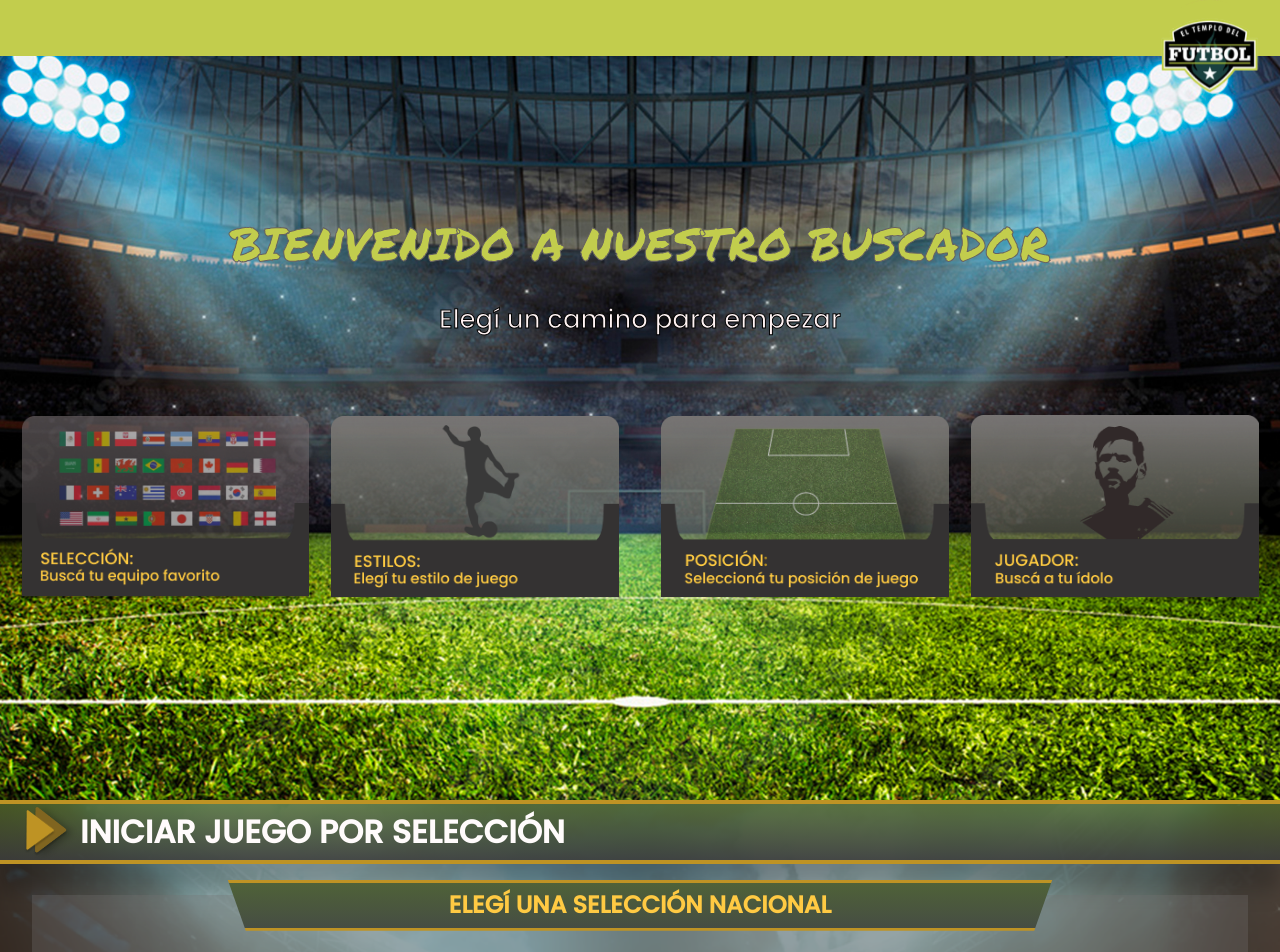
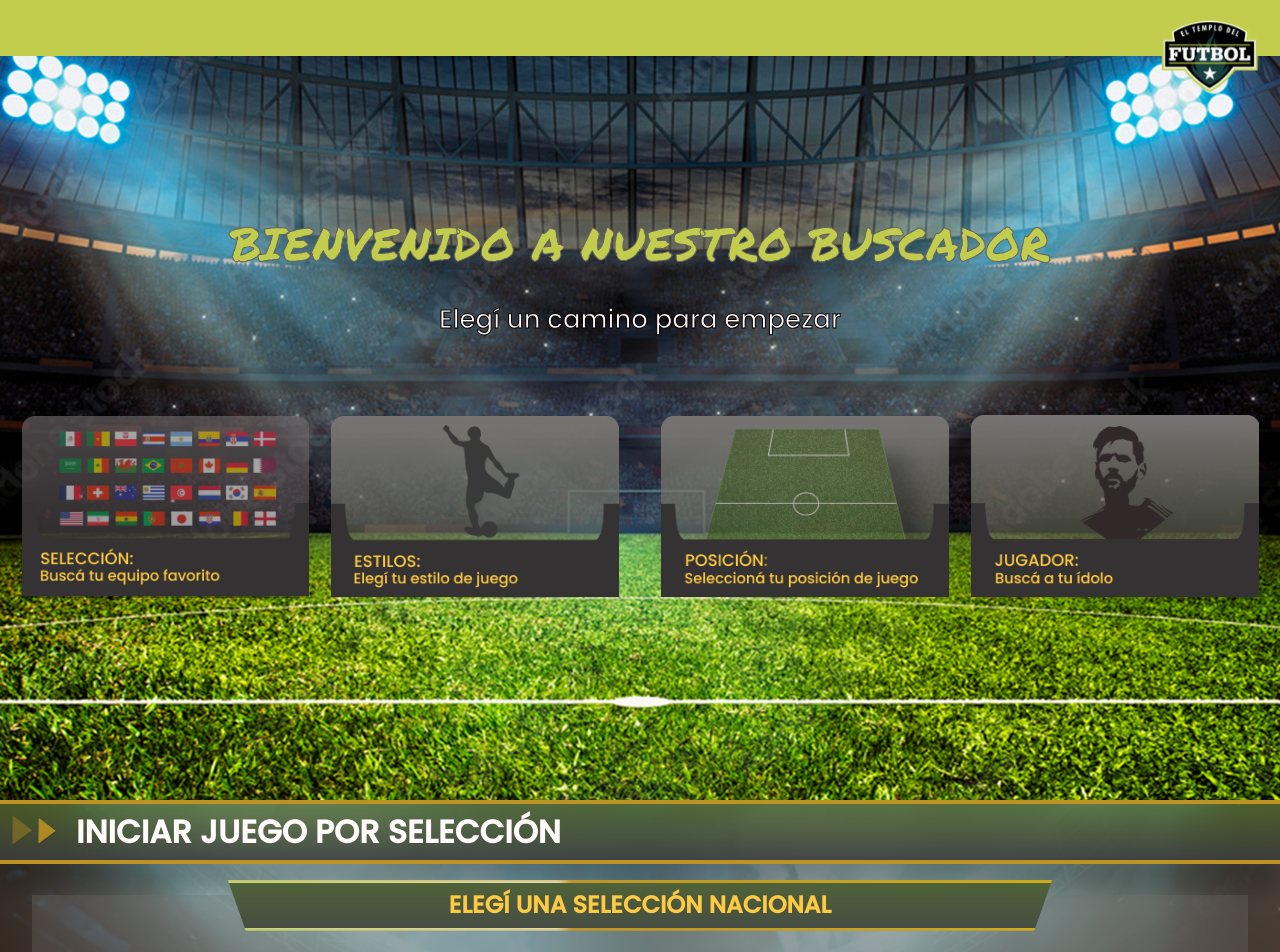
Before and after one commit to fedeteyssan/soccer, a React (Create React App) app: page /home in a window 1280 px wide. Shown: the top 952 px of the page. Built offline with nearby package versions, Linux system fonts and the light colour scheme.

Commit message:
Agregando flechas + efecto subtitulo + botones reset

```diff
--- a/src/components/home/Home.scss
+++ b/src/components/home/Home.scss
@@ -213,7 +213,6 @@
             color:#ffca43;
             text-transform: uppercase;
 
-            background: linear-gradient(180deg, #4F6238 0%, #464D43 100%);
             clip-path: polygon(4% 0, 96% 0, 94% 100%, 6% 100%);
 
             border: 3px solid #be9324;
@@ -224,6 +223,52 @@
             margin: 1rem auto 0 auto;
             position: relative;
             z-index: 2;
+
+            &:before {
+                content: "";
+                background: linear-gradient(
+                  45deg,
+                  #be9324,
+                  #fffb00,
+                  #48ff00,
+                  #FFFF,
+                );
+                position: absolute;
+                top: -2px;
+                left: -2px;
+                background-size: 400%;
+                z-index: -1;
+                filter: blur(5px);
+                -webkit-filter: blur(5px);
+                width: calc(100% + 4px);
+                height: calc(100% + 4px);
+                animation: glowing 10s linear infinite;
+                transition: opactiy 0.3s ease-in-out;
+            }
+
+            @keyframes glowing {
+                0% {
+                  background-position: 0 0;
+                }
+
+
+                100% {
+                  background-position: 400% 0;
+                }
+
+
+            }
+
+            &:after {
+                z-index: -1;
+                content: "";
+                position: absolute;
+                width: 100%;
+                height: 100%;
+                background: linear-gradient(180deg, #4F6238 0%, #464D43 100%);
+                left: 0;
+                top: 0;
+            }
 
             /*Tablet*/
              @media only screen and (min-width:426px) and (max-width: 800px)  {
@@ -242,9 +287,13 @@
         }
 
         .subtitulo-estilos{
-            background: linear-gradient(180deg, rgba(146, 117, 117, 0.8) 0%, rgba(61, 52, 51, 0.8) 100%);
+
+
+            &:after {
+                background: linear-gradient(180deg, #811111 0%, rgba(59,60,58,0.9) 100%);
+            }
+
         }
-
     }
 
     .seccion-busqueda-selecciones{
--- a/src/components/tituloSeccion/TituloSeccion.jsx
+++ b/src/components/tituloSeccion/TituloSeccion.jsx
@@ -1,14 +1,14 @@
 import "../tituloSeccion/TituloSeccion.scss";
 import Arrow1 from "../../Multimedia/arrow1.png";
-import Arrow2 from "../../Multimedia/arrow2.png";
+
 
 const TituloSeccion = (props) => {
 
     return (
         <div className={props.className}>
             <div className="arrows">
-                <img src={Arrow1} alt="" className="arrow1" />
-                <img src={Arrow2} alt="" className="arrow2" />
+                <img src={Arrow1} alt="" className="arrow arrow1" />
+                <img src={Arrow1} alt="" className="arrow arrow2" />
             </div>
             <h2>{props.text}</h2>
         </div>
--- a/src/components/tituloSeccion/TituloSeccion.scss
+++ b/src/components/tituloSeccion/TituloSeccion.scss
@@ -25,6 +25,7 @@
         font-size: 2rem;
         color: #fffbfb;
         margin:0;
+        padding-left: 2rem;
 
         /*Tablet*/
          @media only screen and (min-width:426px) and (max-width: 800px)  {
@@ -41,42 +42,77 @@
         display: flex;
         align-items: center;
 
+        @keyframes bounceAlpha {
+            0% {opacity: 1; transform: translateX(0px) scale(1);}
+            25%{opacity: 0; transform:translateX(10px) scale(0.9);}
+            26%{opacity: 0; transform:translateX(-10px) scale(0.9);}
+            55% {opacity: 1; transform: translateX(0px) scale(1);}
+        }
 
+        .bounceAlpha {
+            animation-name: bounceAlpha;
+            animation-duration:1.4s;
+            animation-iteration-count:infinite;
+            animation-timing-function:linear;
+        }
+
+        .arrow{
+            animation-name: bounceAlpha;
+            animation-duration:1.4s;
+            animation-iteration-count:infinite;
+            animation-timing-function:linear;
+        }
 
         .arrow1{
             position: relative;
-            left:1.5rem;
-            width: 2rem;
+            left:1rem;
+            width: 1.5rem;
 
             /*Tablet*/
             @media only screen and (min-width:426px) and (max-width: 800px)  {
                 width: 1rem;
-                left: 0.75rem;
+                left: 1.5rem;
             }
 
             /*Mobile*/
             @media only screen and (max-width: 425px)  {
-                width:0.8rem;
-                left: 0.45rem;
+                width:0.75rem;
+                left: 1.45rem;
+            }
+
+            animation-name: bounceAlpha;
+            animation-duration:1.4s;
+            animation-delay:0.2s;
+            animation-iteration-count:infinite;
+            animation-timing-function:linear;
+
+            &.bounceAlpha {
+                animation-name: bounceAlpha;
+                animation-duration:1.4s;
+                animation-delay:0.2s;
+                animation-iteration-count:infinite;
+                animation-timing-function:linear;
             }
         }
 
 
-
         .arrow2{
-            width: 3rem;
+            width: 1.25rem;
+            position: relative;
+            left: 0.9rem;
 
             /*Tablet*/
             @media only screen and (min-width:426px) and (max-width: 800px)  {
-                width:1.5rem ;
+                width:0.9rem ;
+                left: 1.4rem;
             }
 
             /*Mobile*/
             @media only screen and (max-width: 425px)  {
-                width:1rem;
+                width:0.6rem;
+                left: 1.4rem;
             }
         }
-
 
     }
 }
--- a/src/containers/ListadoBotinesEstilos.jsx
+++ b/src/containers/ListadoBotinesEstilos.jsx
@@ -32,13 +32,16 @@ const ListadoBotinesEsilos = () => {
 
     function handleChange(value) {
     history.push(`/estilo?estilo=${estiloID}&posicion=${posicionID}&seleccion=${value}`);
+    window.scrollTo(0, 0);
     }
 
     function handleChangeSeleccion(value) {
         history.push(`/estilo?estilo=${estiloID}&posicion=${posicionID}&seleccion=${value}`);
+        window.scrollTo(0, 0);
     }
     function handleChangePosicion(value) {
         history.push(`/estilo?estilo=${estiloID}&seleccion=${seleccionID}&posicion=${value}`);
+        window.scrollTo(0, 0);
     }
 
 
@@ -159,7 +162,7 @@ const ListadoBotinesEsilos = () => {
 
                     <h4>FILTROS</h4>
 
-                    <div className="filtro">
+                    <div className="filtro filtro1">
                         <span>POSICION</span>
                         <img className={flagPosicion?"open flecha":"close flecha"}  onClick={handleClick} src= {require ("../Multimedia/arrowDown.png")} alt="" />
                     </div>
@@ -169,7 +172,7 @@ const ListadoBotinesEsilos = () => {
                         <div className="tactica-sidebar">
                             <img src= {require ("../Multimedia/cancha-sidebar.png")} alt="" />
 
-                            <Link to={`/estilo?estilo=${estiloID}&seleccion=${seleccionID}`}><button className="reset">X</button></Link>
+                            <Link to={`/estilo?estilo=${estiloID}&seleccion=${seleccionID}`} onClick={handleClick}><button className="reset">{posicionID!=="null"?posicionID:""} X</button></Link>
 
                             <Link to={`/estilo?estilo=${estiloID}&seleccion=${seleccionID}&posicion=Arquero`}><button className="boton-pos pos-arq">ARQ</button></Link>
 
--- a/src/containers/ListadoBotinesPosiciones.jsx
+++ b/src/containers/ListadoBotinesPosiciones.jsx
@@ -32,15 +32,18 @@ const ListadoBotinesPosiciones = () => {
 
     let history = useHistory();
     function handleChange(value) {
-    history.push(`/posicion?posicion=${posicionID}&estilo=${estiloID}&seleccion=${value}`);
+        history.push(`/posicion?posicion=${posicionID}&estilo=${estiloID}&seleccion=${value}`);
+        window.scrollTo(0, 0);
     }
 
     function handleChangeSeleccion(value) {
-    history.push(`/posicion?posicion=${posicionID}&estilo=${estiloID}&seleccion=${value}`);
+        history.push(`/posicion?posicion=${posicionID}&estilo=${estiloID}&seleccion=${value}`);
+        window.scrollTo(0, 0);
     }
 
     function handleChangeEstilo(value) {
         history.push(`/posicion?posicion=${posicionID}&seleccion=${seleccionID}&estilo=${value}`);
+        window.scrollTo(0, 0);
     }
 
     const getbotines = (dataBase) =>
@@ -154,12 +157,14 @@ const ListadoBotinesPosiciones = () => {
 
                     <h4>FILTROS</h4>
 
-                    <div className="filtro">
+                    <div className="filtro filtro1">
                         <span>ESTILO DE JUEGO</span>
                         <img className={flagEstilo?"open flecha":"close flecha"} onClick={handleClick2} src= {require ("../Multimedia/arrowDown.png")} alt="" />
                     </div>
 
                     {flagEstilo && (<div className="contenedor-estilos">
+
+                        <Link to={`/posicion?posicion=${posicionID}&seleccion=${seleccionID}`} onClick={handleClick2}><button className="reset">{estiloID!=="null"?estiloID:""} X</button></Link>
 
                         <div className="contenedor-botones">
                             <div className="botones-estilo">
@@ -175,7 +180,7 @@ const ListadoBotinesPosiciones = () => {
                             <div className="botones-estilo">
                                 <Link to={`/posicion?posicion=${posicionID}&seleccion=${seleccionID}&estilo=Imparable`}><input type="button" id="Imparable"></input></Link>
                                 <label for="Imparable">IMPARABLE</label>
-                        </div>
+                            </div>
 
                         </div>
 
@@ -191,14 +196,11 @@ const ListadoBotinesPosiciones = () => {
                             </div>
 
                             <div className="botones-estilo">
-                            <   Link to={`/posicion?posicion=${posicionID}&seleccion=${seleccionID}&estilo=Intuitivo`}><input type="button" id="Intuitivo"></input></Link>
+                                <Link to={`/posicion?posicion=${posicionID}&seleccion=${seleccionID}&estilo=Intuitivo`}><input type="button" id="Intuitivo"></input></Link>
                                 <label for="Intuitivo">INTUITIVO</label>
-                        </div>
+                            </div>
 
                         </div>
-
-                        <Link to={`/posicion?posicion=${posicionID}&seleccion=${seleccionID}`}><button className="reset">X</button></Link>
-
 
                     </div>
                     )}
--- a/src/containers/ListadoBotinesPosiciones.scss
+++ b/src/containers/ListadoBotinesPosiciones.scss
@@ -209,7 +209,6 @@
             img{
                 position: relative;
                 left: 160px;
-                top: 5px;
                 width: 1.25rem;
             }
 
@@ -222,6 +221,11 @@
             }
         }
 
+        .filtro1{
+            position: relative;
+            bottom: 1.5rem;
+        }
+
         .contenedor-estilos{
 
             display: flex;
@@ -229,18 +233,19 @@
             background: linear-gradient(180deg, #FDFDFD 0%, rgba(245, 245, 243, 0.59) 100%);
             border-radius: 12px;
             margin: 1rem 1.5rem;
-            padding-left: 1rem;
+            padding: 0 1rem;
+            position: relative;
 
             .contenedor-botones{
                 display: flex;
                 flex-direction: column;
-                padding: 1rem 0;
+                padding: 0.5rem 0;
 
 
                 .botones-estilo{
                     display: flex;
                     align-items: center;
-                    margin: 0.5rem;
+                    margin: 0.15rem 0.5rem;
 
                     input{
                         width: 1.5rem;
@@ -266,10 +271,12 @@
             }
 
             .reset{
-                padding: 5px 10px;
+                padding: 2.5px 10px;
                 margin-bottom: 1rem;
-                position: relative;
-                right: 16px;
+                position: absolute;
+                bottom:7rem;
+                right: -0.5rem;
+                width: max-content;
 
                 border-radius : 25px 25px 25px 25px;
                 border: transparent;
```
Also changed, not shown: src/containers/ListadoBotinesEstilos.scss (+21 -17 lines), src/containers/ListadoBotinesSelecciones.jsx (+10 -8 lines), src/containers/ListadoBotinesSelecciones.scss (+31 -24 lines), src/Multimedia/arrow3.png (added).
